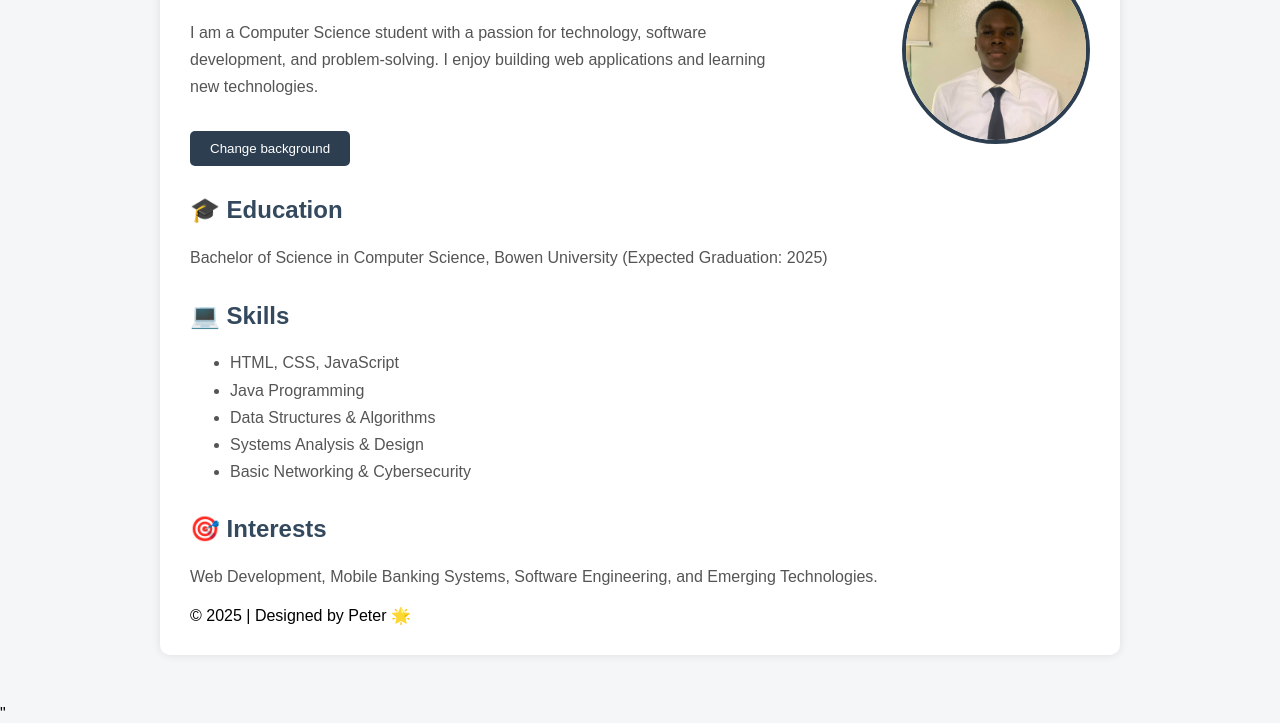
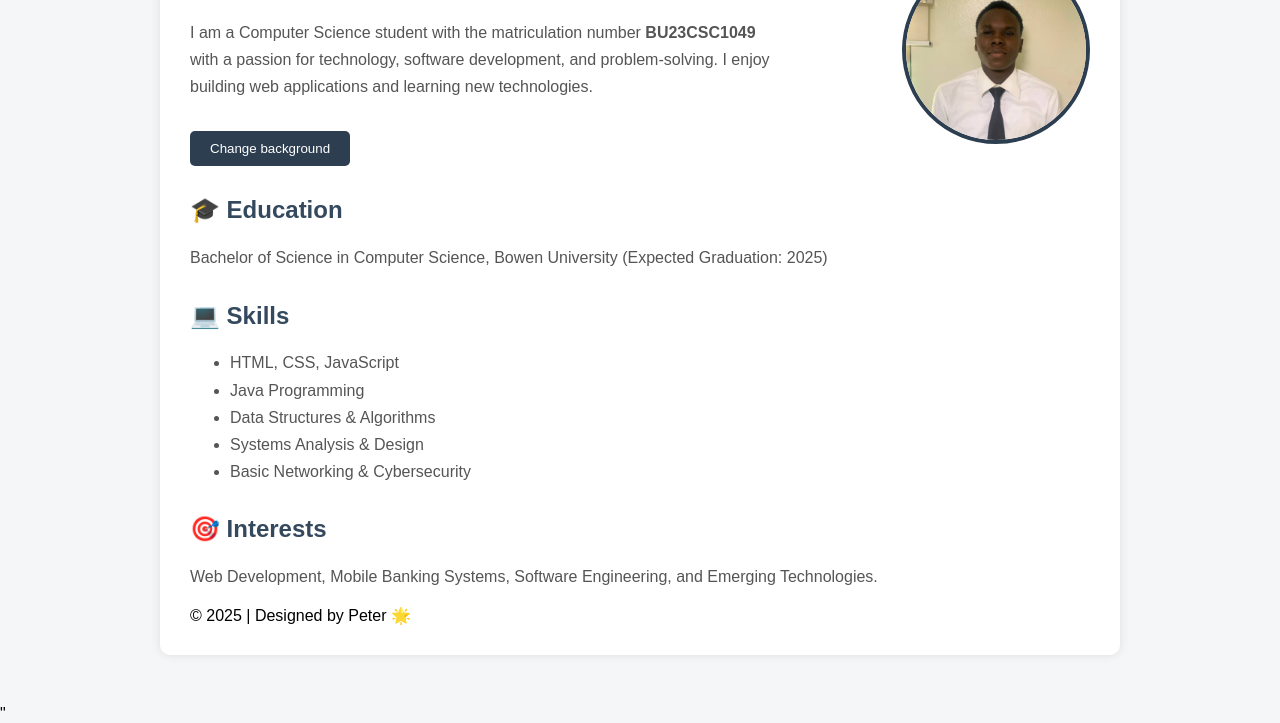
Before and after one commit to kennyyy101/Peter-about, a plain HTML site: page index.html in a window 1280 px wide. Shown: the part 142-865 px from the top of the page. Drawn offline with Linux system fonts and the light colour scheme.

Commit message:
Update index.html

```diff
--- a/index.html
+++ b/index.html
@@ -94,7 +94,7 @@ button:hover {
         <div class="text-section">
             <h1>Hi, I'm Peter 👋</h1>
             <p>
-                I am a Computer Science student with a passion for technology,
+                I am a Computer Science student with the matriculation number <b>BU23CSC1049</b> with a passion for technology,
                 software development, and problem-solving. I enjoy building
                 web applications and learning new technologies.
             </p>
```
